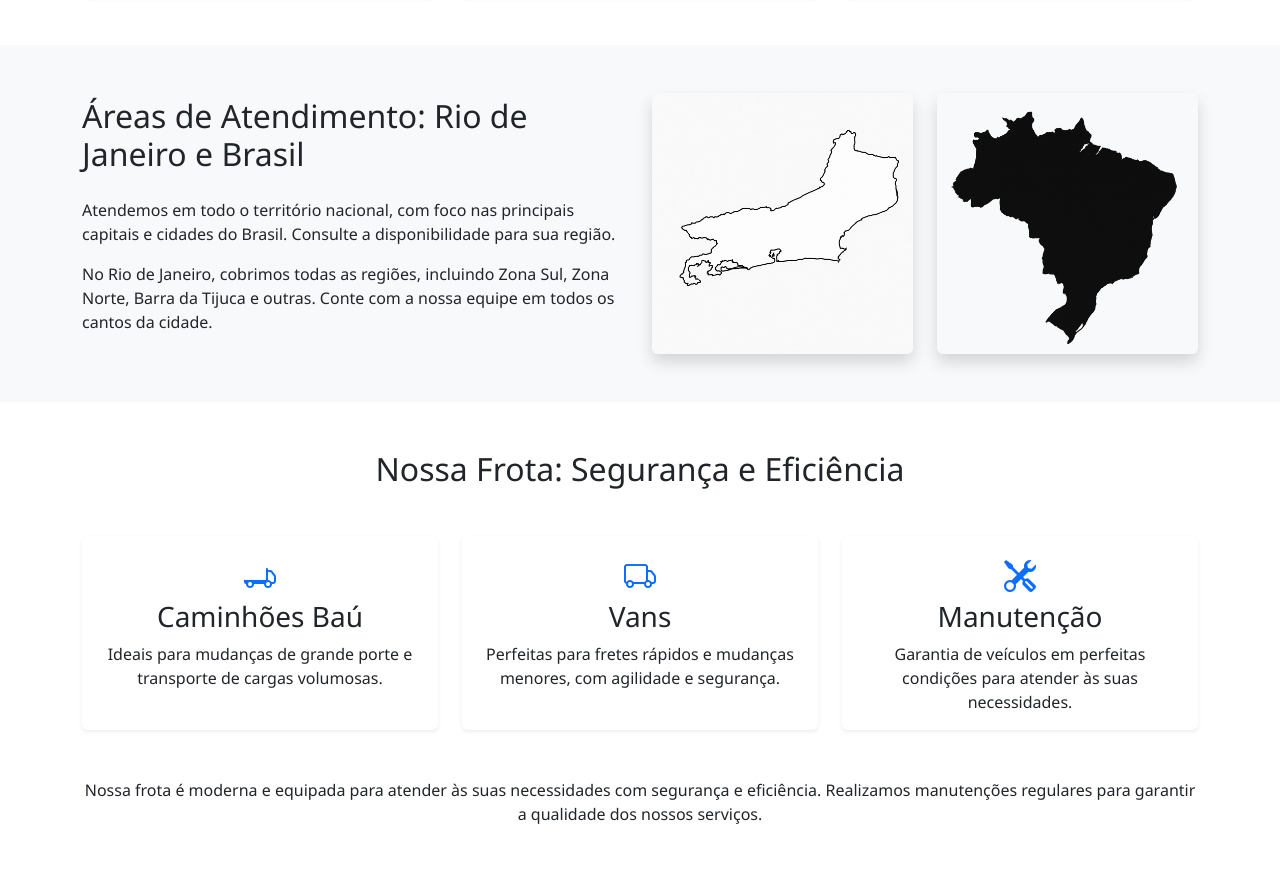
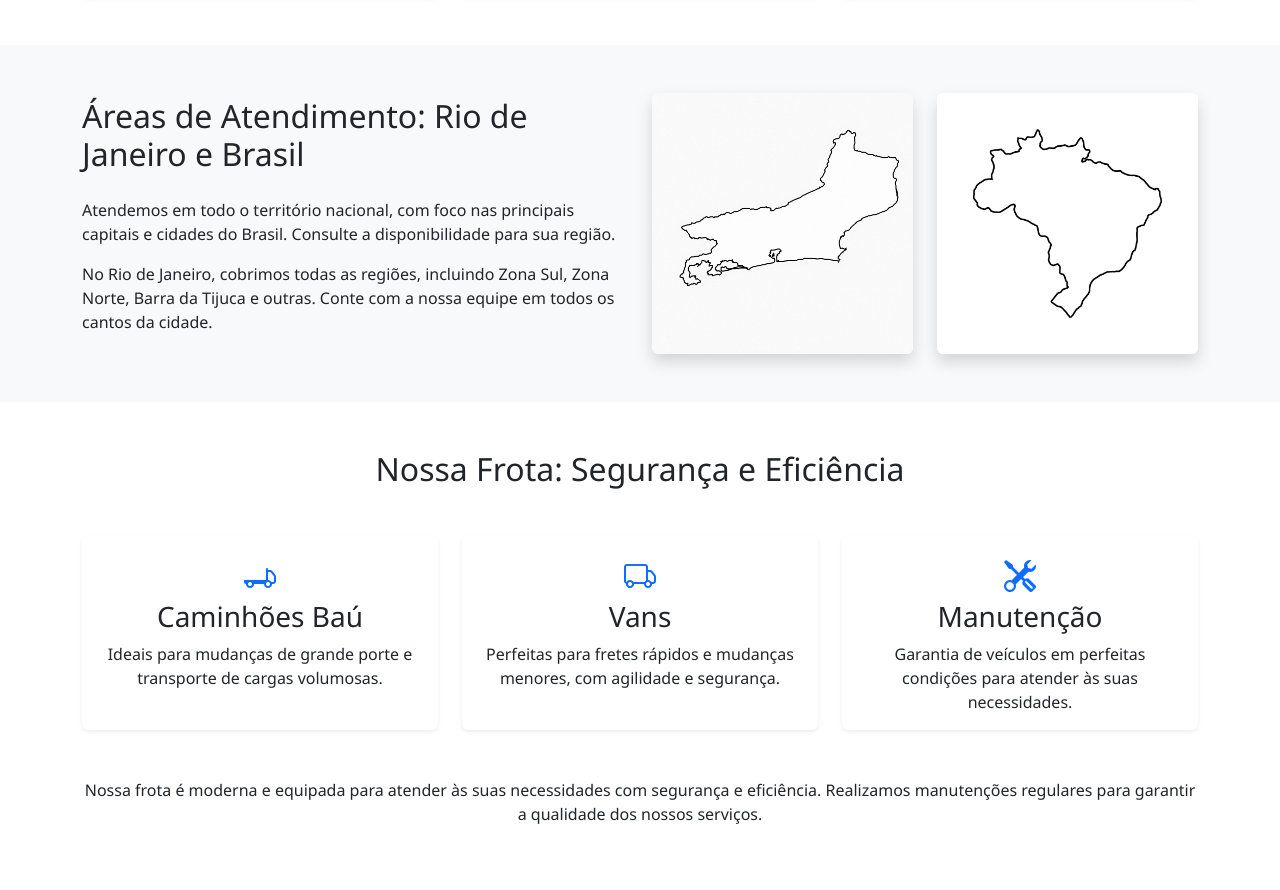
Before and after one commit to DevRonaldoVasconcelos/projeto_val, a plain HTML site: page index.html in a window 1280 px wide. Shown: the part 867-1757 px from the top of the page. Drawn offline with nearby package versions, Linux system fonts and the light colour scheme; files that its build step writes are made by us from their sources; a script that the page names is missing.

Commit message:
teste img novamente

```diff
--- a/index.html
+++ b/index.html
@@ -137,7 +137,7 @@
               class="img-fluid rounded shadow">
           </div>
           <div class="col-lg-3">
-            <img src="./img/brasilmap.png" alt="Mapa de atendimento"
+            <img src="./img/brasil_teste.jpg" alt="Mapa de atendimento"
               class="img-fluid rounded shadow">
           </div>
         </div>
```
Also changed, not shown: img/brasil_teste.jpg (added).
